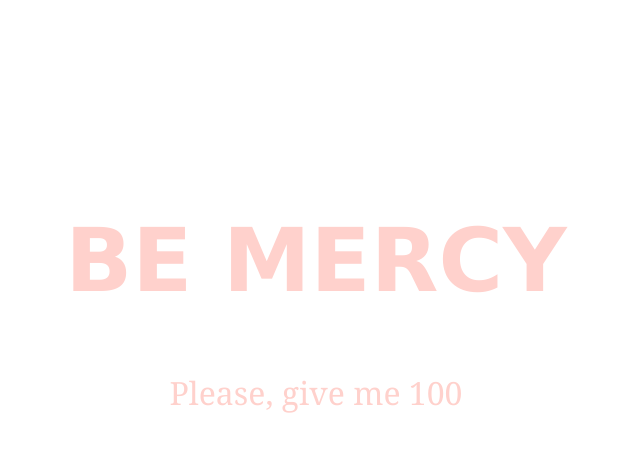
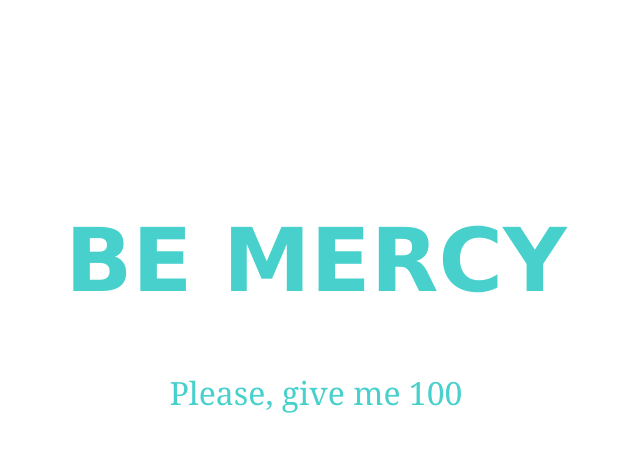
Before and after one commit to SouthPadre/roger-skyline, a plain HTML site: page index.html in a window 1280 px wide. Shown: the part 56-508 px from the top of the page, without its empty margins (324-964 px from the left). Drawn offline with Linux system fonts and the light colour scheme.

Commit message:
Update index.html

```diff
--- a/index.html
+++ b/index.html
@@ -15,12 +15,12 @@
         h1{
             font-family: Geneva, Arial, Helvetica, sans-serif;
             font-style: bold;
-            color:  #FFD1CC;
+            color:  #48D1CC;
             font-size: 550%;
             }
         p {
             font-family: Georgia, 'Georgia', Times, serif;
-            color:  #FFD1CC;
+            color:  #48D1CC;
             font-size: 200%;
            }
         {
```
